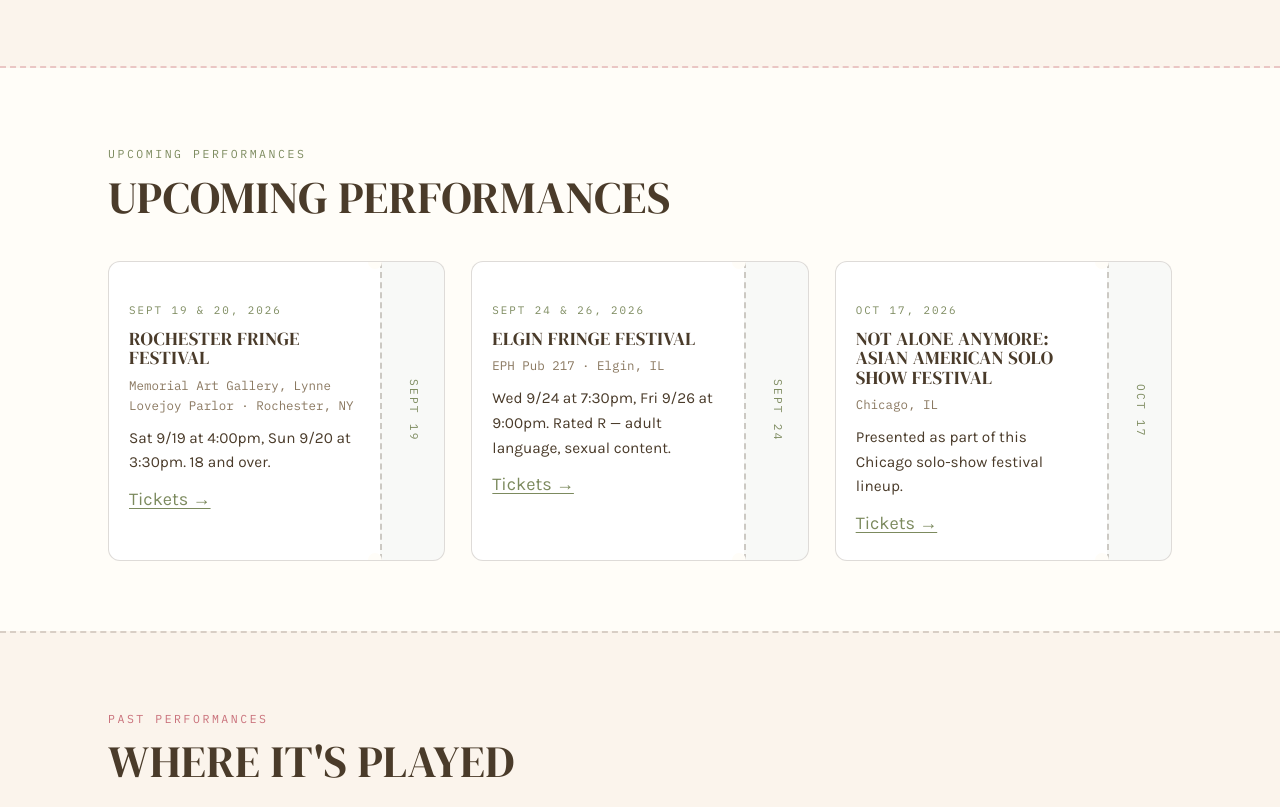
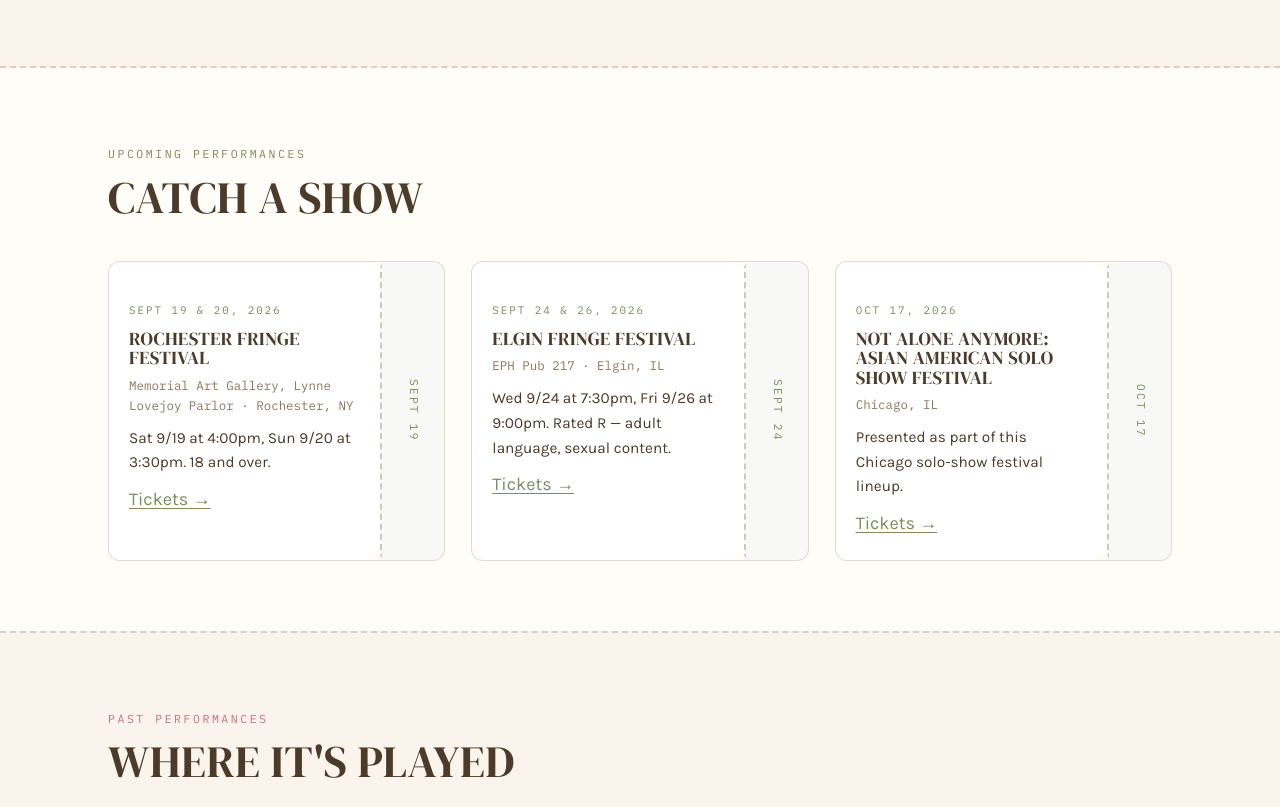
Before and after one commit to laurenkee-hub/site, a Jekyll site: the page built from dealbreaker.md, in a window 1280 px wide and 900 px high, scrolled down 1900 px, cut to the strip 93-900 px from the top of the window. Built offline with Jekyll 4.4.1, drawn with Linux system fonts in a browser that asks for light colours; some web fonts are replaced.

Commit message:
Update dealbreaker.md

```diff
--- a/dealbreaker.md
+++ b/dealbreaker.md
@@ -50,7 +50,7 @@ permalink: /dealbreaker/
   <div class="wrap">
     <div class="section-head">
       <p class="eyebrow">Upcoming Performances</p>
-      <h2>Upcoming Performances</h2>
+      <h2>Catch a Show</h2>
     </div>
 
     <div class="ticket-grid">
```
